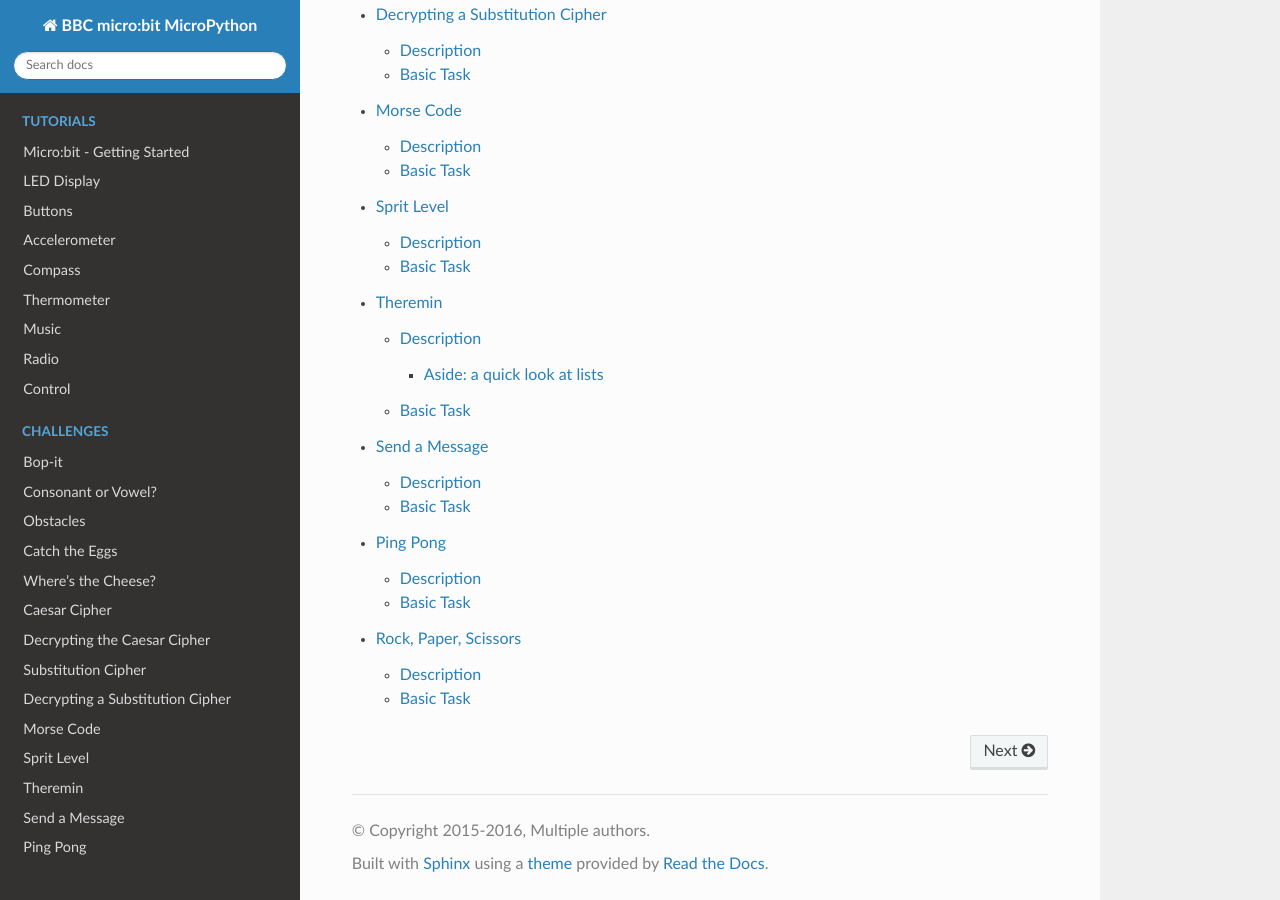
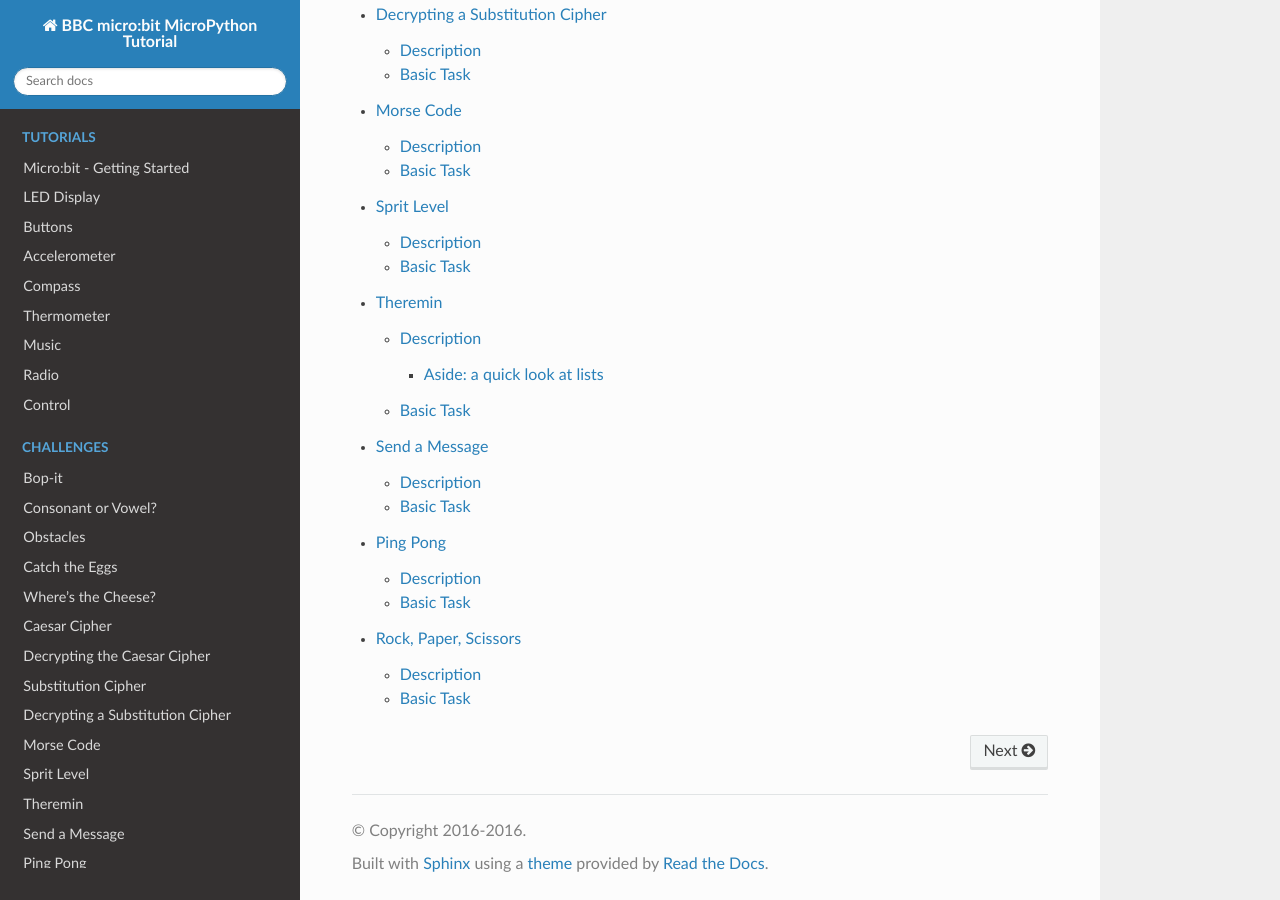
Before and after one commit to rharbird/microbit-challenges, a Sphinx documentation site: the page built from docs/source/index.rst, in a window 1280 px wide and 900 px high, scrolled down 3085 px. Built offline with Sphinx 7.4.7 and the Read the Docs theme 2.0.0, drawn with Linux system fonts in a browser that asks for light colours; pages that are not in the unit, such as notebooks, are missing from menus.

Commit message:
updated conf.py

```diff
--- a/docs/source/conf.py
+++ b/docs/source/conf.py
@@ -52,13 +52,8 @@ source_suffix = '.rst'
 master_doc = 'index'
 
 # General information about the project.
-project = u'BBC micro:bit MicroPython'
-copyright = u'2015-2016, Multiple authors'
-
-# The version info for the project you're documenting, acts as replacement for
-# |version| and |release|, also used in various other places throughout the
-# built documents.
-#
+project = u'BBC micro:bit MicroPython Tutorial'
+copyright = u'2016-2016'
 
 # The language for content autogenerated by Sphinx. Refer to documentation
 # for a list of supported languages.
@@ -230,10 +225,10 @@ latex_documents = [
 
 # One entry per manual page. List of tuples
 # (source start file, name, description, authors, manual section).
-man_pages = [
-    ('index', 'bbcmicrobitmicropython', u'BBC Microbit Micropython Documentation',
-     [u'Multiple authors'], 1)
-]
+# man_pages = [
+#    ('index', 'bbcmicrobitmicropython', u'BBC Microbit Micropython Documentation',
+#     [u'Multiple authors'], 1)
+# ]
 
 # If true, show URL addresses after external links.
 #man_show_urls = False
@@ -244,11 +239,11 @@ man_pages = [
 # Grouping the document tree into Texinfo files. List of tuples
 # (source start file, target name, title, author,
 #  dir menu entry, description, category)
-texinfo_documents = [
-  ('index', 'BBCMicrobitMicropython', u'BBC micro:bit MicroPython Documentation',
-   u'Multiple authors', 'BBCMicrobitMicropython', 'One line description of project.',
-   'Miscellaneous'),
-]
+# texinfo_documents = [
+#  ('index', 'BBCMicrobitMicropython', u'BBC micro:bit MicroPython Documentation',
+#    u'Multiple authors', 'BBCMicrobitMicropython', 'One line description of project.',
+#   'Miscellaneous'),
+# ]
 
 # Documents to append as an appendix to all manuals.
 #texinfo_appendices = []
@@ -266,10 +261,7 @@ texinfo_documents = [
 # -- Options for Epub output ----------------------------------------------
 
 # Bibliographic Dublin Core info.
-epub_title = u'BBC Microbit Micropython'
-epub_author = u'Multiple authors'
-epub_publisher = u'Multiple authors'
-epub_copyright = u'2015, Multiple authors'
+epub_title = u'BBC Microbit Micropython Tutorial'
 
 # The basename for the epub file. It defaults to the project name.
 #epub_basename = u'BBC Microbit Micropython'
```
